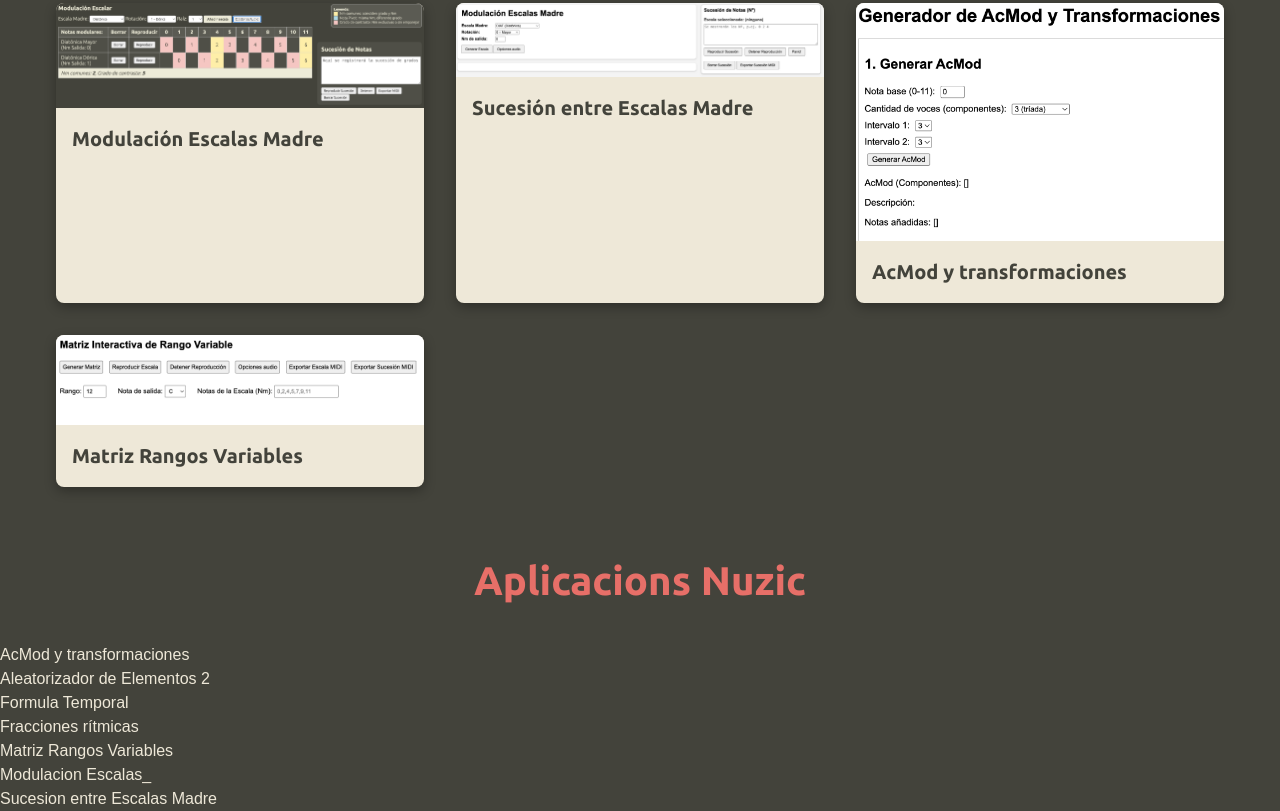
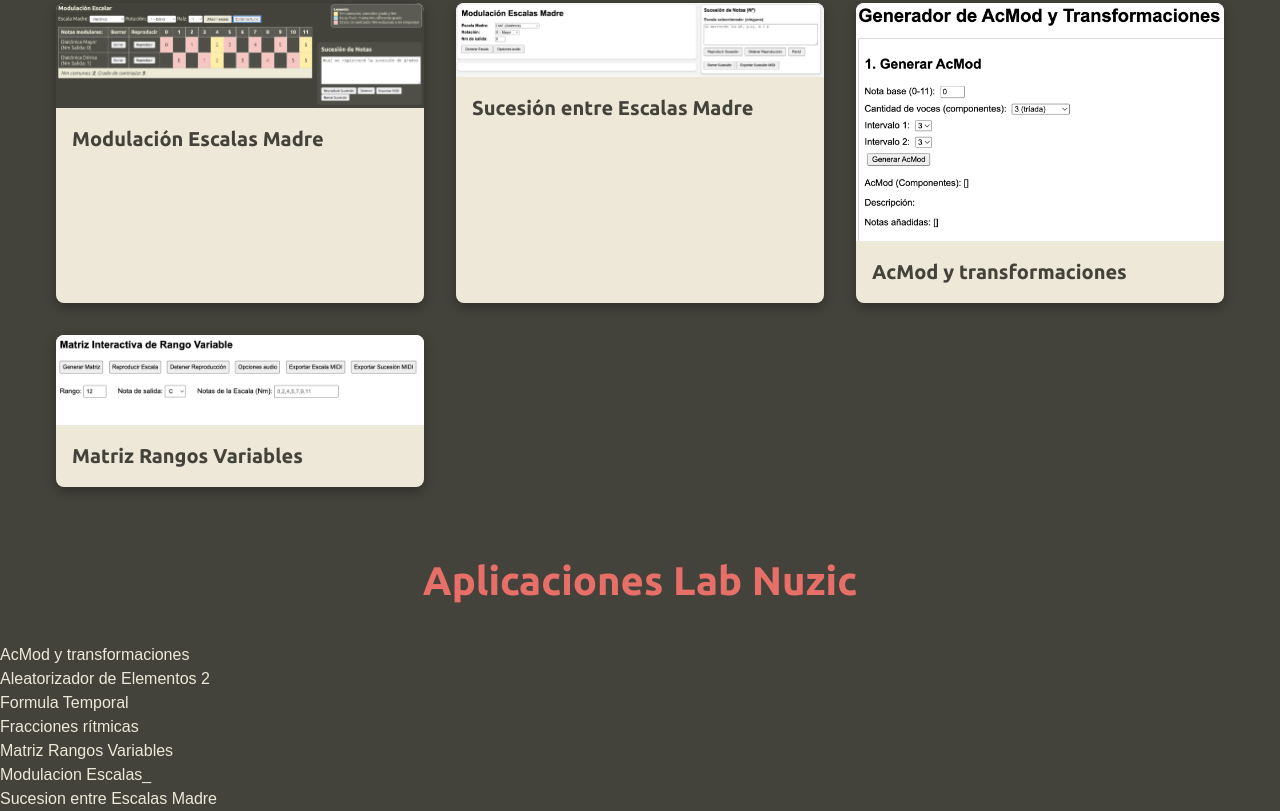
Before and after one commit to PlayNuzic/encapsulated, a plain HTML site: page index.html in a window 1280 px wide. Shown: the part 403-1214 px from the top of the page. Drawn offline with Linux system fonts and the light colour scheme; a web font is replaced by a local one.

Commit message:
Update index.html
Changed Titles

```diff
--- a/index.html
+++ b/index.html
@@ -3,7 +3,7 @@
 <head>
   <meta charset="UTF-8">
   <meta name="viewport" content="width=device-width,initial-scale=1">
-  <title>Aplicaciones Nuzic</title>
+  <title>Aplicaciones Lab Nuzic</title>
 
   <!-- Ubuntu de Google Fonts -->
   <link
@@ -136,7 +136,7 @@
   <title>Apps Nuzic</title>
 </head>
 <body>
-  <h1>Aplicacions Nuzic</h1>
+  <h1>Aplicaciones Lab Nuzic</h1>
   <ul>
     <li><a href='AcMod_y_transformaciones/'>AcMod y transformaciones</a></li>
     <li><a href='Aleatorizador_de_Elementos_2/'>Aleatorizador de Elementos 2</a></li>
```
